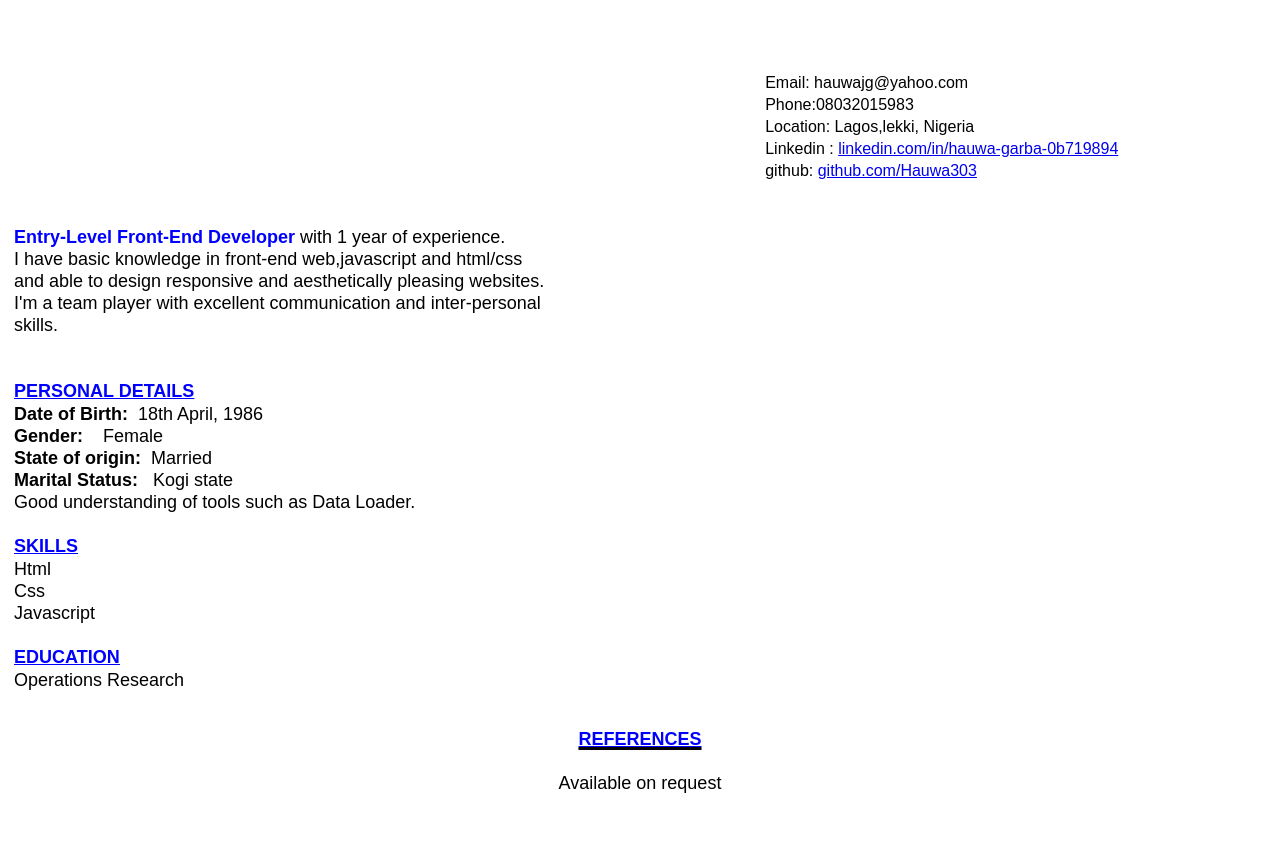
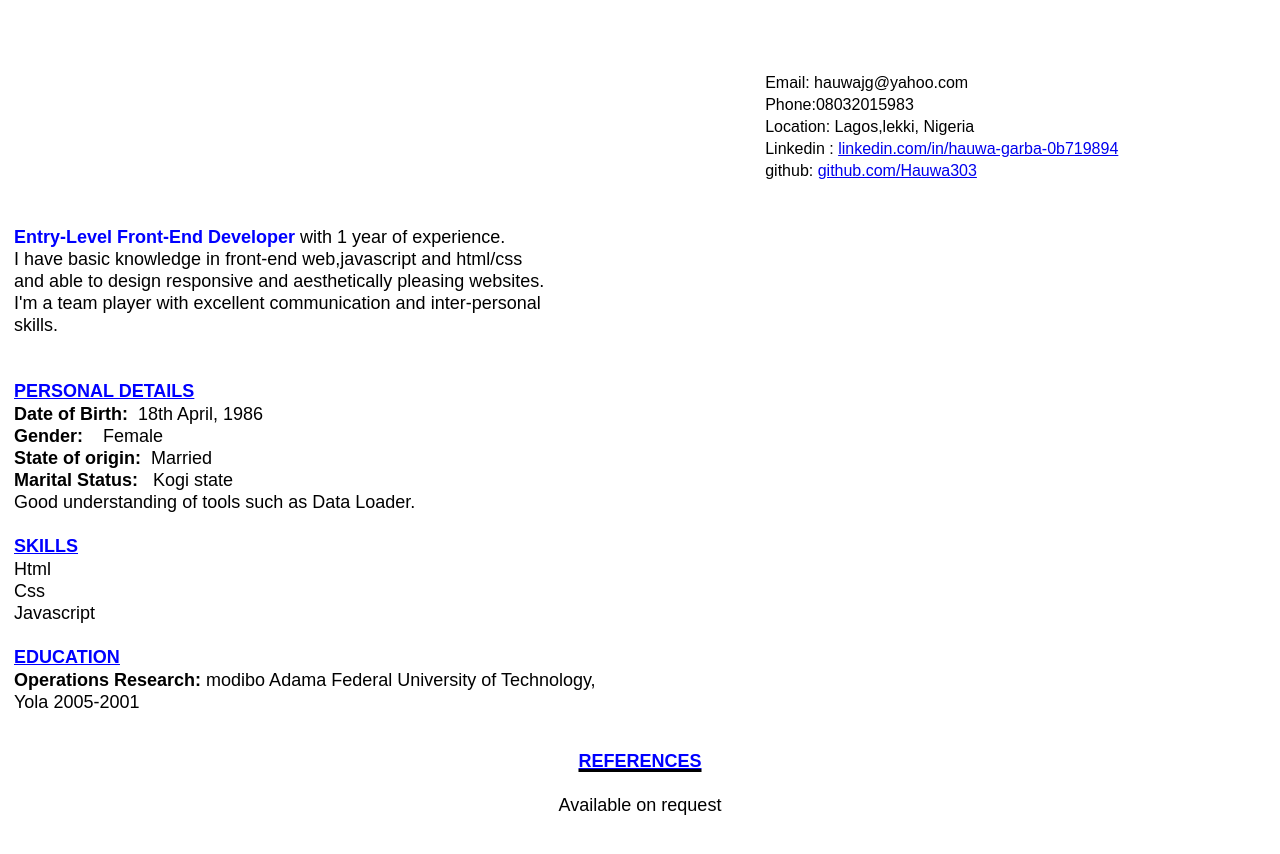
Before and after one commit to Hauwa303/portfolio-sample, a plain HTML site: page resume.html in a window 1280 px wide. Shown: the part 140-994 px from the top of the page. Drawn offline with Linux system fonts and the light colour scheme.

Commit message:
Update resume.html

```diff
--- a/resume.html
+++ b/resume.html
@@ -76,7 +76,7 @@
   <u><b><span style="font-size:18px; color: blue "><u> EDUCATION</u></span></b> </u>
   <ul style="font-size:18px">
    <li>
-    Operations Research
+   <b> Operations Research:</b> modibo Adama Federal University of Technology,<br>Yola 2005-2001
    </li>
 
  </div>
```
